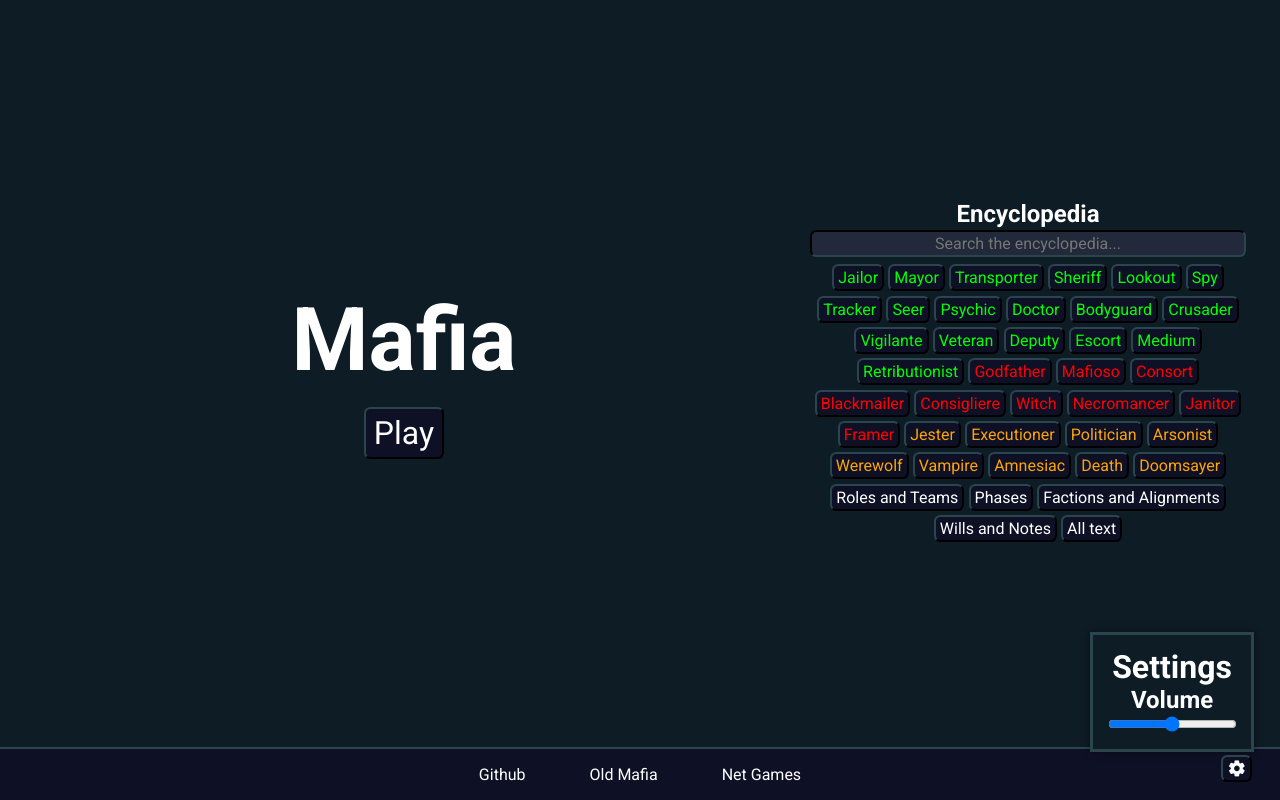
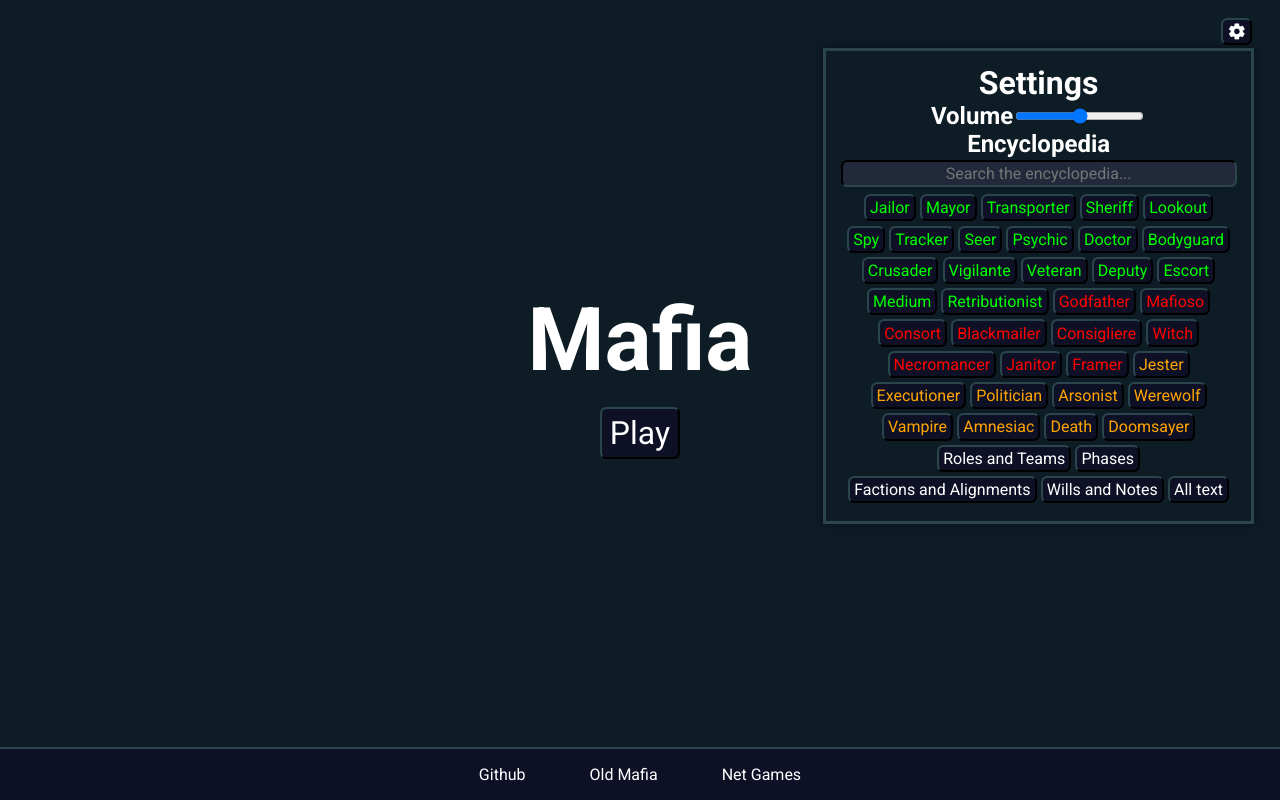
Before and after one commit to mafia-rust/mafia, a React (Create React App) app in the folder client/: page / in a window 1280 px wide. Both pictures are taken after a click on the button "settings". Built offline with nearby package versions, Linux system fonts and the light colour scheme.

Commit message:
add encyclopedia to settings & default exclusions

```diff
--- a/client/src/menu/Settings.tsx
+++ b/client/src/menu/Settings.tsx
@@ -2,6 +2,7 @@ import React from 'react';
 import "./settings.css";
 import translate from '../game/lang';
 import GAME_MANAGER from '..';
+import WikiSearch from '../components/WikiSearch';
 
 type SettingsProps = {
     volume: number, // 0-1
@@ -37,23 +38,36 @@ export default class Settings extends React.Component<SettingsProps, SettingsSta
                 <div className="settingsTitle">
                     <h1>{translate("menu.settings.title")}</h1>
                 </div>
-                <div className="settingsContent">
-                    <h2>{translate("menu.settings.volume")}</h2>
+                <div>
+                    {
+                        GAME_MANAGER.state.stateType === "lobby" || GAME_MANAGER.state.stateType === "game" ?
+                        (<>
+                            <div>
+                                <button className='settings-leave' onClick={() => {
+                                    GAME_MANAGER.leaveGame();
+                                }}>{translate("menu.settings.exit")}</button>
+                            </div>
+                            <h2>{translate("menu.play.field.roomCode")}
+                            <RoomCodeButton/></h2>
+                        </>
+                        ) : null
+                    }
+                    <h2>{translate("menu.settings.volume")}
                     <input className="settings-volume" type="range" min="0" max="1" step="0.01"
                         value={this.props.volume}
                         onChange={(e) => {
-                            console.log("Volume changed to " + e.target.value);
                             let volume = parseFloat(e.target.value);
                             this.props.onVolumeChange(volume);
                         }
-                    }/>
-                    {
-                        GAME_MANAGER.state.stateType === "lobby" || GAME_MANAGER.state.stateType === "game" ?
-                        (<>
-                            <h2>{translate("menu.play.field.roomCode")}</h2>
-                            <RoomCodeButton/>
-                        </>) : null
-                    }
+                    }/></h2>
+                    <section className="settings-wiki-menu .wiki-menu-colors">
+                        <h2>{translate("menu.wiki.title")}</h2>
+                        <WikiSearch  excludedRoles={
+                            GAME_MANAGER.state.stateType === "lobby" ?
+                            GAME_MANAGER.state.excludedRoles :
+                            []
+                        }/>
+                    </section>
                 </div>
             </div>
         );
--- a/client/src/menu/anchor.css
+++ b/client/src/menu/anchor.css
@@ -66,7 +66,7 @@
 .settings-button {
     position: fixed;
     right: 2%;
-    bottom: 2%;
+    top: 2%;
     height: fit-content;
     width: fit-content;
 }
--- a/client/src/menu/game/GameScreen.tsx
+++ b/client/src/menu/game/GameScreen.tsx
@@ -162,9 +162,6 @@ export default class GameScreen extends React.Component<GameScreenProps, GameScr
 
         return (
             <div className="game-screen">
-                <button className="material-icons-round leave-button" onClick={() => GAME_MANAGER.leaveGame()}>
-                    close
-                </button>
                 <div className="header">
                     <HeaderMenu phase={GAME_MANAGER.state.phase}/>
                 </div>
--- a/client/src/menu/game/gameScreenContent/PlayerListMenu.tsx
+++ b/client/src/menu/game/gameScreenContent/PlayerListMenu.tsx
@@ -81,7 +81,7 @@ export default class PlayerListMenu extends React.Component<PlayerListMenuProps,
                 if(this.state.gameState.voted!=null){
                     votedString = this.state.gameState.players[this.state.gameState.voted].name;
                     phaseSpecificJSX = (<div>
-                        <div>{votedString}</div>
+                        <div><StyledText>{votedString}</StyledText></div>
                         <button className="button gm-button" onClick={()=>{
                             GAME_MANAGER.sendVotePacket(null);
                         }}>{translate("menu.playerList.button.resetVote")}</button>
@@ -97,7 +97,7 @@ export default class PlayerListMenu extends React.Component<PlayerListMenuProps,
 
                 if(targetStringList.length > 0){
                     phaseSpecificJSX = (<div>
-                        <div>{targetStringList.join(", ")+"."}</div>
+                        <div><StyledText>{targetStringList.join(", ")+"."}</StyledText></div>
                         <button className="button gm-button" onClick={()=>{
                             GAME_MANAGER.sendTargetPacket([]);
                         }}>{translate("menu.playerList.button.resetTargets")}</button>
--- a/client/src/menu/lobby/LobbyMenu.tsx
+++ b/client/src/menu/lobby/LobbyMenu.tsx
@@ -85,9 +85,5 @@ function LobbyMenuHeader(props: { host?: boolean }): JSX.Element {
             </button>
             <RoomCodeButton/>
         </div>
-        <button className="material-icons-round leave" onClick={() => GAME_MANAGER.leaveGame()}>
-            close
-        </button>
-
     </header>
 }
--- a/client/src/menu/main/StartMenu.tsx
+++ b/client/src/menu/main/StartMenu.tsx
@@ -3,7 +3,7 @@ import GAME_MANAGER from "../../index";
 import "../../index.css"
 import "./startMenu.css"
 import translate from "../../game/lang";
-import WikiSearch from "../../components/WikiSearch";
+// import WikiSearch from "../../components/WikiSearch";
 import Anchor from "../Anchor";
 // import * as LoadingScreen from "../LoadingScreen";
 import LoadingScreen from "../LoadingScreen";
@@ -32,10 +32,10 @@ export default class StartMenu extends React.Component<StartMenuProps, StartMenu
                     </button>
                 </div>
             </section>
-            <section id="wiki">
+            {/* <section id="wiki">
                 <h2>{translate("menu.wiki.title")}</h2>
                 <WikiSearch/>
-            </section>
+            </section> */}
         </main>
         <footer>
             <nav>
--- a/client/src/menu/settings.css
+++ b/client/src/menu/settings.css
@@ -4,7 +4,7 @@
     display: flex;
     flex-direction: column;
     right: 2%;
-    bottom: 6%;
+    top: 6%;
     height: fit-content;
     min-width: fit-content;
     box-shadow: 0 0 .5rem #0007;
@@ -24,6 +24,9 @@
     border: 0;
     padding: 0;
 }
+.settings .settings-wiki-menu {
+    max-width: 50vh;
+}
 
 @keyframes slide-in {
     100% { transform: translateX(0%); }
--- a/client/src/resources/excludedRolePresets.json
+++ b/client/src/resources/excludedRolePresets.json
@@ -1,4 +1,18 @@
 {
+    "Default": [
+        {
+            "type": "exact",
+            "role": "spy"
+        },
+        {
+            "type": "exact",
+            "role": "bodyguard"
+        },
+        {
+            "type": "exact",
+            "role": "mafioso"
+        }
+    ],
     "Beginner": [
         {
             "type": "exact",
--- a/client/src/resources/lang/en_us.json
+++ b/client/src/resources/lang/en_us.json
@@ -26,6 +26,7 @@
 
     "menu.settings.title": "Settings",
     "menu.settings.volume": "Volume",
+    "menu.settings.exit": "Exit Game",
 
     "menu.excludedRoles.exclude": "Exclude",
     "menu.excludedRoles.includeAll": "Include All",
```
Also changed, not shown: 1 other file (tests, documents, lock files or other folders).
